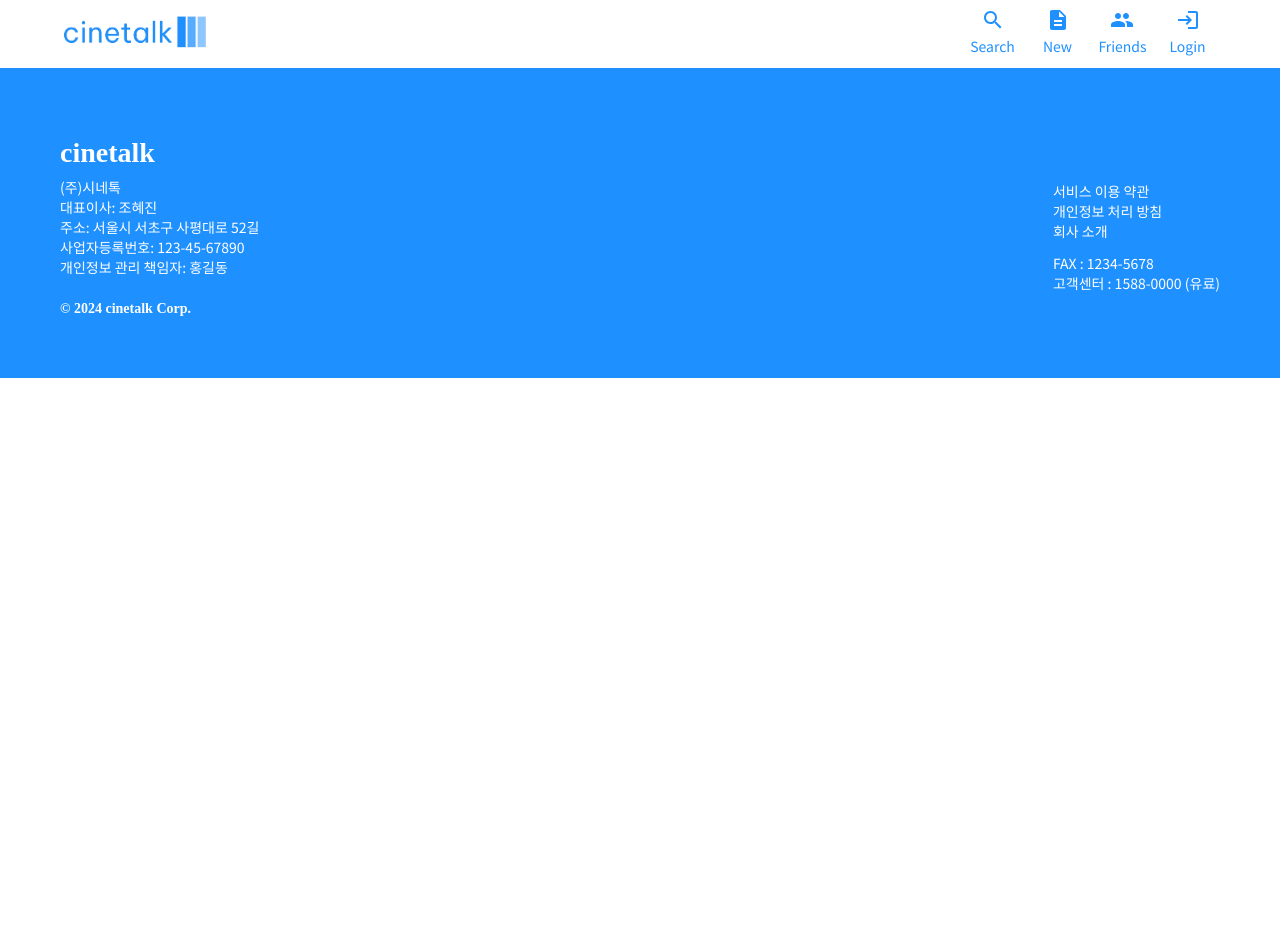
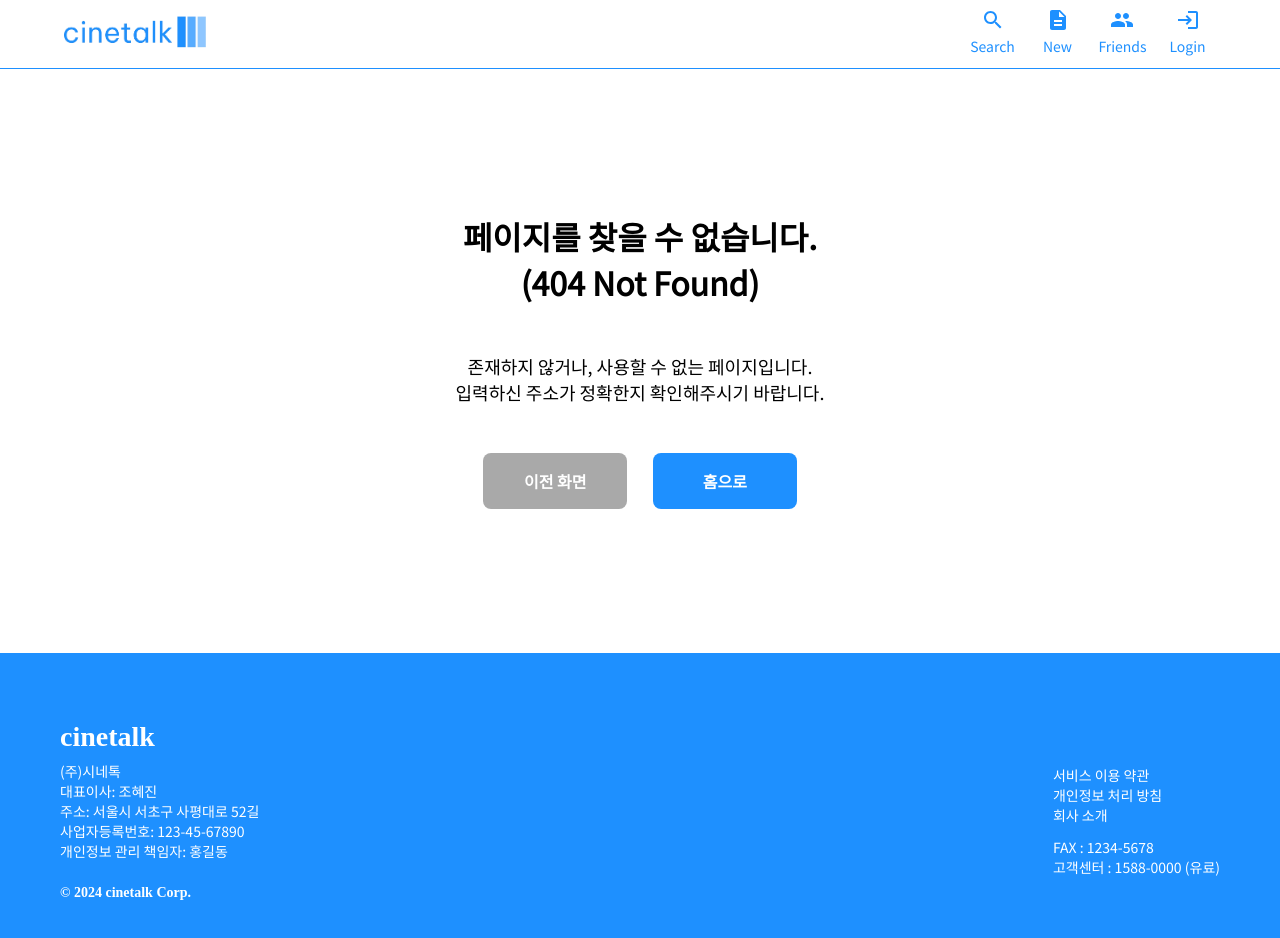
Before and after one commit to hjinn0813/cinetalk, a React (Create React App) app: page /NotFound in a window 1280 px wide. Shown: the top 938 px of the page. Before the commit the page ends 800 px from the top, so only its background shows below. Built offline with nearby package versions, Linux system fonts and the light colour scheme; a web font is replaced by a local one.

Commit message:
feat: not found 페이지 제작 및 라우팅

```diff
--- a/src/App.js
+++ b/src/App.js
@@ -9,6 +9,7 @@ import Review from './pages/Review';
 import Write from './pages/Write';
 import Search from './pages/Search';
 import Register from './pages/Register';
+import NotFound from './pages/NotFound';
 
 function App() {
   return (
@@ -23,6 +24,7 @@ function App() {
         <Route path="watched" element={<Watched />} />
         <Route path="review/:id" element={<Review />} />
         <Route path="write" element={<Write />} />
+        <Route path="NotFound" element={<NotFound />} />
       </Routes>
       <Footer />
     </div>
--- a/src/components/Header/Header.jsx
+++ b/src/components/Header/Header.jsx
@@ -31,13 +31,13 @@ export default function Header() {
             </Link>
           </div>
           <div className="header-btns">
-            <Link to="#" className="header-link">
+            <Link to="/NotFound" className="header-link">
               <DescriptionIcon className="icon" />
               <div className="header-txt">New</div>
             </Link>
           </div>
           <div className="header-btns">
-            <Link to="#" className="header-link">
+            <Link to="/NotFound" className="header-link">
               <PeopleIcon className="icon" />
               <div className="header-txt">Friends</div>
             </Link>
--- /dev/null
+++ b/src/pages/NotFound.jsx
@@ -0,0 +1,37 @@
+// Not Found 예외처리 페이지
+
+import React from 'react';
+import { useNavigate } from 'react-router-dom';
+import '../styles/NotFound.scss';
+
+export default function NotFound() {
+  const navigate = useNavigate();
+
+  return (
+    <div className="notfound-container">
+      <div className="notfound-title">
+        페이지를 찾을 수 없습니다.
+        <br />
+        (404 Not Found)
+      </div>
+      <br />
+      <br />
+      <div className="notfound-msg">
+        존재하지 않거나, 사용할 수 없는 페이지입니다.
+        <br />
+        입력하신 주소가 정확한지 확인해주시기 바랍니다.
+      </div>
+      <br />
+      <br />
+      <button onClick={() => navigate(-1)} className="notfound-btn primary-btn">
+        이전 화면
+      </button>
+      <button
+        onClick={() => navigate('/')}
+        className="notfound-btn to-home-btn"
+      >
+        홈으로
+      </button>
+    </div>
+  );
+}
--- /dev/null
+++ b/src/styles/NotFound.scss
@@ -0,0 +1,48 @@
+// Not Found 예외처리 페이지 디자인
+
+@import './root.scss';
+
+.notfound-container {
+  text-align: center;
+  margin: 9rem 0;
+
+  .notfound-title {
+    font-size: 32px;
+    font-weight: 900;
+
+    @media (max-width: 768px) {
+      font-size: 28px;
+    }
+  }
+
+  .notfound-msg {
+    font-size: 18px;
+    margin: 0 30px;
+
+    @media (max-width: 768px) {
+      font-size: 16px;
+    }
+  }
+
+  .notfound-btn {
+    width: 9rem;
+    height: 3.5rem;
+    text-align: center;
+    font-size: 16px;
+    font-weight: 600;
+    border-radius: 8px;
+    margin: 0 0.8rem;
+    border: 0;
+    cursor: pointer;
+  }
+
+  .primary-btn {
+    background-color: $sub-gray;
+    color: $sub-white;
+  }
+
+  .to-home-btn {
+    background-color: $main-blue;
+    color: $sub-white;
+  }
+}
```
